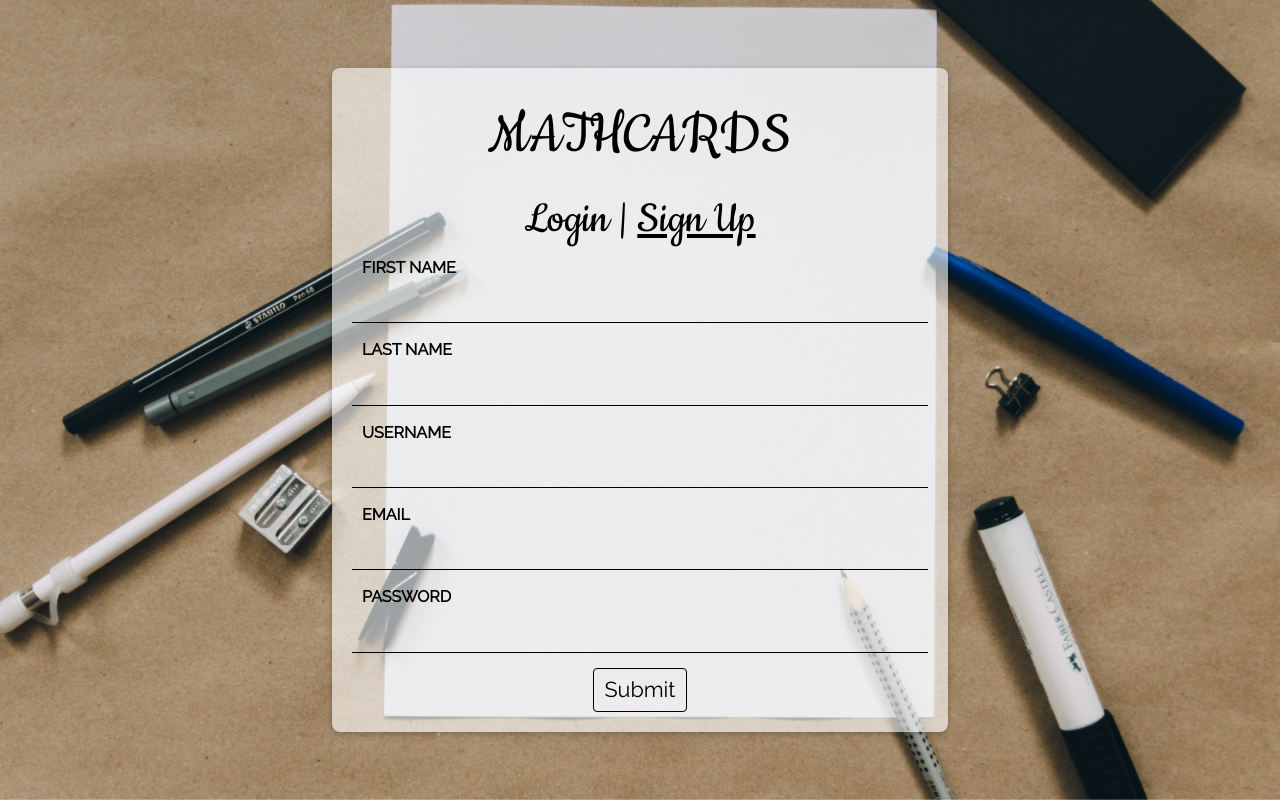
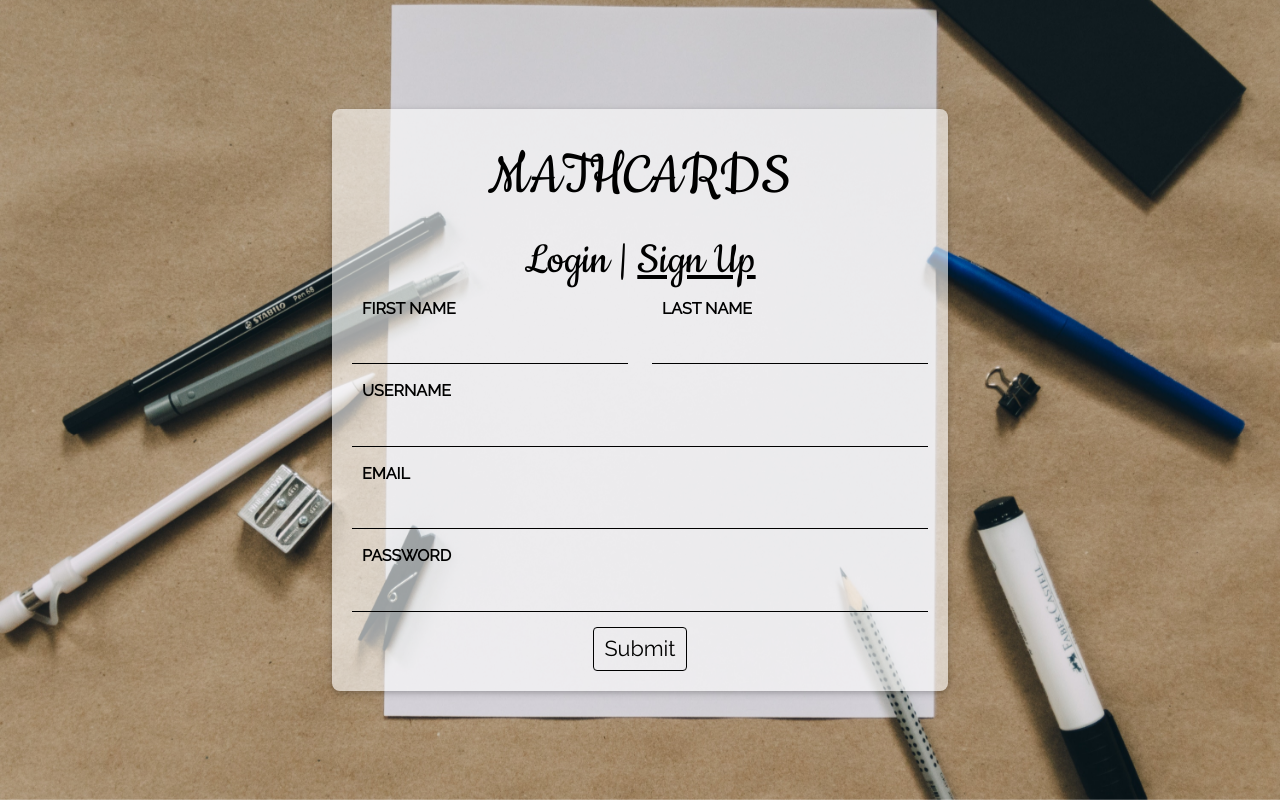
Before and after one commit to rahulyesantharao/mathcards, a React app: page / in a window 1280 px wide. Both pictures are taken after a click on the element "Sign Up". Built offline with nearby package versions, Linux system fonts and the light colour scheme.

Commit message:
Styling on registration form

```diff
--- a/client/src/components/common/Input.js
+++ b/client/src/components/common/Input.js
@@ -3,7 +3,7 @@ import PropTypes from 'prop-types';
 
 const Input = (props) => {
   return(
-    <div>
+    <div className = {props.className}>
       <label htmlFor={props.name}>{props.label}</label>
       <input id={props.name}
         name={props.name}
@@ -24,7 +24,8 @@ Input.propTypes = {
   value: PropTypes.string.isRequired,
   type: PropTypes.string.isRequired,
   placeholder: PropTypes.string.isRequired,
-  handleChange: PropTypes.func.isRequired
+  handleChange: PropTypes.func.isRequired,
+  className: PropTypes.string
 }
 
 export default Input;
--- a/client/src/components/home/RegisterForm.js
+++ b/client/src/components/home/RegisterForm.js
@@ -28,8 +28,10 @@ class RegisterForm extends React.Component {
   render() {
     return (
     <form onSubmit={this.handleSubmit}>
-      <Input name="first" label="First Name" required={true} value={this.state.first} type="text" placeholder="" handleChange={this.handleChange.bind(this)}/>
-      <Input name="last" label="Last Name" required={true} value={this.state.last} type="text" placeholder="" handleChange={this.handleChange.bind(this)}/>
+      <div className="columns">
+        <Input className="column is-12-mobile is-12-tablet is-6-desktop" name="first" label="First Name" required={true} value={this.state.first} type="text" placeholder="" handleChange={this.handleChange.bind(this)}/>
+        <Input className="column is-12-mobile is-12-tablet is-6-desktop" name="last" label="Last Name" required={true} value={this.state.last} type="text" placeholder="" handleChange={this.handleChange.bind(this)}/>
+      </div>
       <Input name="username" label="Username" required={true} value={this.state.username} type="text" placeholder="" handleChange={this.handleChange.bind(this)}/>
       <Input name="email" label="Email" required={true} value={this.state.email} type="email" placeholder="" handleChange={this.handleChange.bind(this)}/>
       <Input name="password" label="Password" required={true} value={this.state.password} type="password" placeholder="" handleChange={this.handleChange.bind(this)}/>
```
